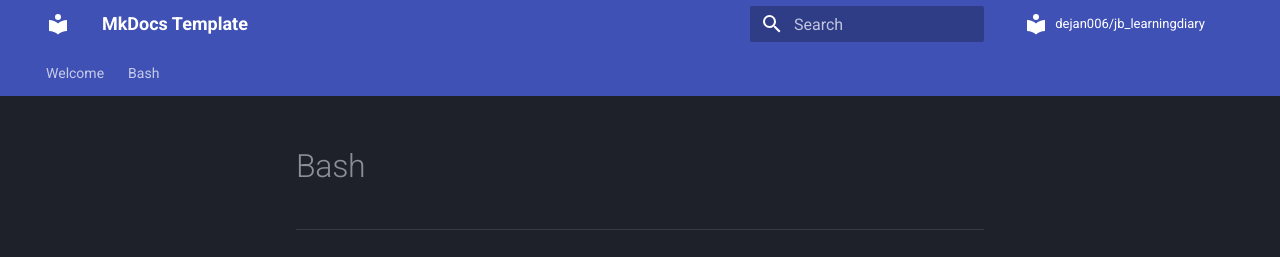
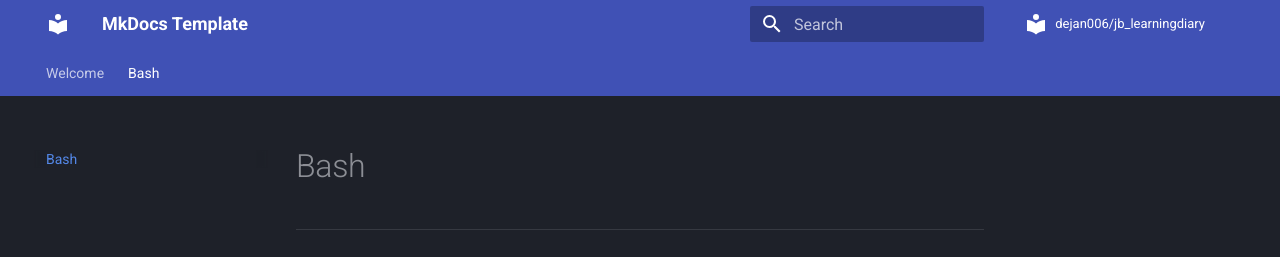
Before and after one commit to dejan006/jb_learningdiary, an MkDocs documentation site: the page built from docs/bash.md, in a window 1280 px wide. Shown: the top 257 px of the page. Built offline with MkDocs 1.6.1 and Material for MkDocs 9.7.7, drawn with Linux system fonts in a browser that asks for light colours; comment, search, counter and statistics services are not loaded.

```diff
--- a/mkdocs.yml
+++ b/mkdocs.yml
@@ -98,8 +98,7 @@ repo_url: https://github.com/dejan006/jb_learningdiary
 # +--------------------------------------------------------------------------------------------------------+
 nav:
   - Welcome: index.md
-  - Bash:
-    - Test: index.md
+  - Bash: bash.md
 
 # +--------------------------------------------------------------------------------------------------------+
 # |                                                                                                        |
```
